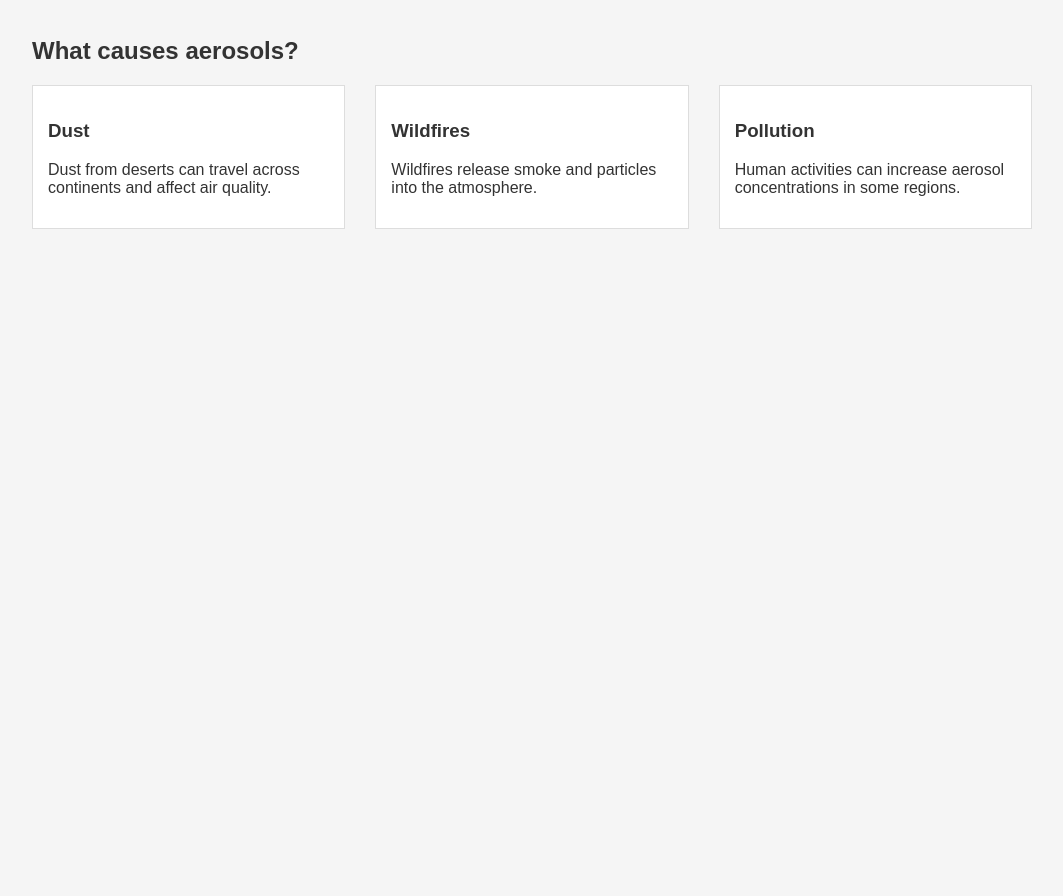
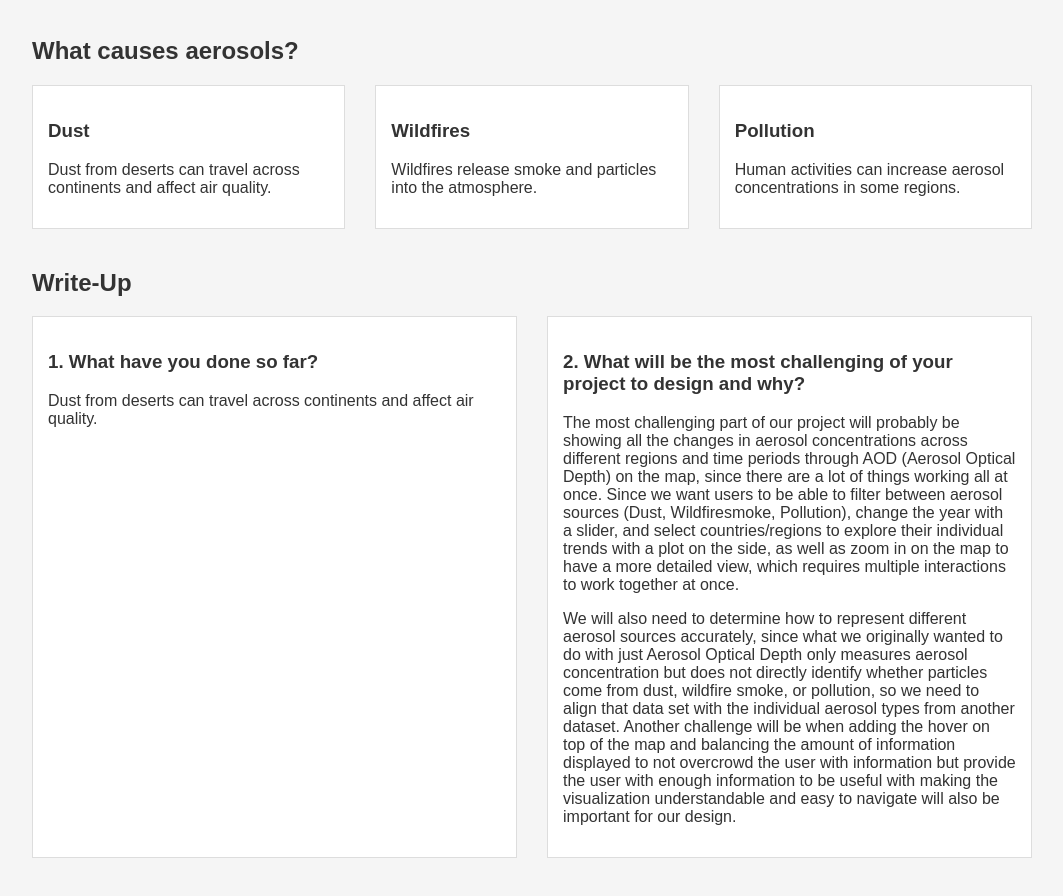
Before and after one commit to r-boylan/DSC106-Final-Project, a plain HTML site: page index.html in a window 1280 px wide. Shown: the part 1285-2181 px from the top of the page, without its empty margins (108-1171 px from the left). Before the commit the page ends 1554 px from the top, so only its background shows below. Drawn offline with nearby package versions, Linux system fonts and the light colour scheme; no server answers.

Commit message:
Half of writeup

```diff
--- a/index.html
+++ b/index.html
@@ -110,6 +110,50 @@
 
     </section>
 
+    <section class="write-up">
+
+        <h2>Write-Up</h2>
+
+        <div class="sources">
+
+          <div>
+            <h3>1. What have you done so far?</h3>
+            <p>
+              Dust from deserts can travel across continents
+              and affect air quality.
+            </p>
+          </div>
+
+          <div>
+            <h3>2. What will be the most challenging of your project to design and why?</h3>
+            <p>
+                The most challenging part of our project will probably be showing all
+                the changes in aerosol concentrations across different regions and time
+                periods through AOD (Aerosol Optical Depth) on the map, since there are
+                a lot of things working all at once. Since we want users to be able to
+                filter between aerosol sources (Dust, Wildfiresmoke, Pollution), change
+                the year with a slider, and select countries/regions to explore their
+                individual trends with a plot on the side, as well as zoom in on the map
+                to have a more detailed view, which requires multiple interactions to work
+                together at once.
+            </p>
+
+            <p>
+                We will also need to determine how to represent different aerosol sources
+                accurately, since what we originally wanted to do with just Aerosol Optical
+                Depth only measures aerosol concentration but does not directly identify
+                whether particles come from dust, wildfire smoke, or pollution, so we need
+                to align that data set with the individual aerosol types from another dataset.
+                Another challenge will be when adding the hover on top of the map and balancing
+                the amount of information displayed to not overcrowd the user with information but
+                provide the user with enough information to be useful with making the visualization
+                understandable and easy to navigate will also be important for our design.
+            </p>
+          </div>
+        </div>
+
+      </section>
+
   </main>
 
   <script src="main.js"></script>
```
